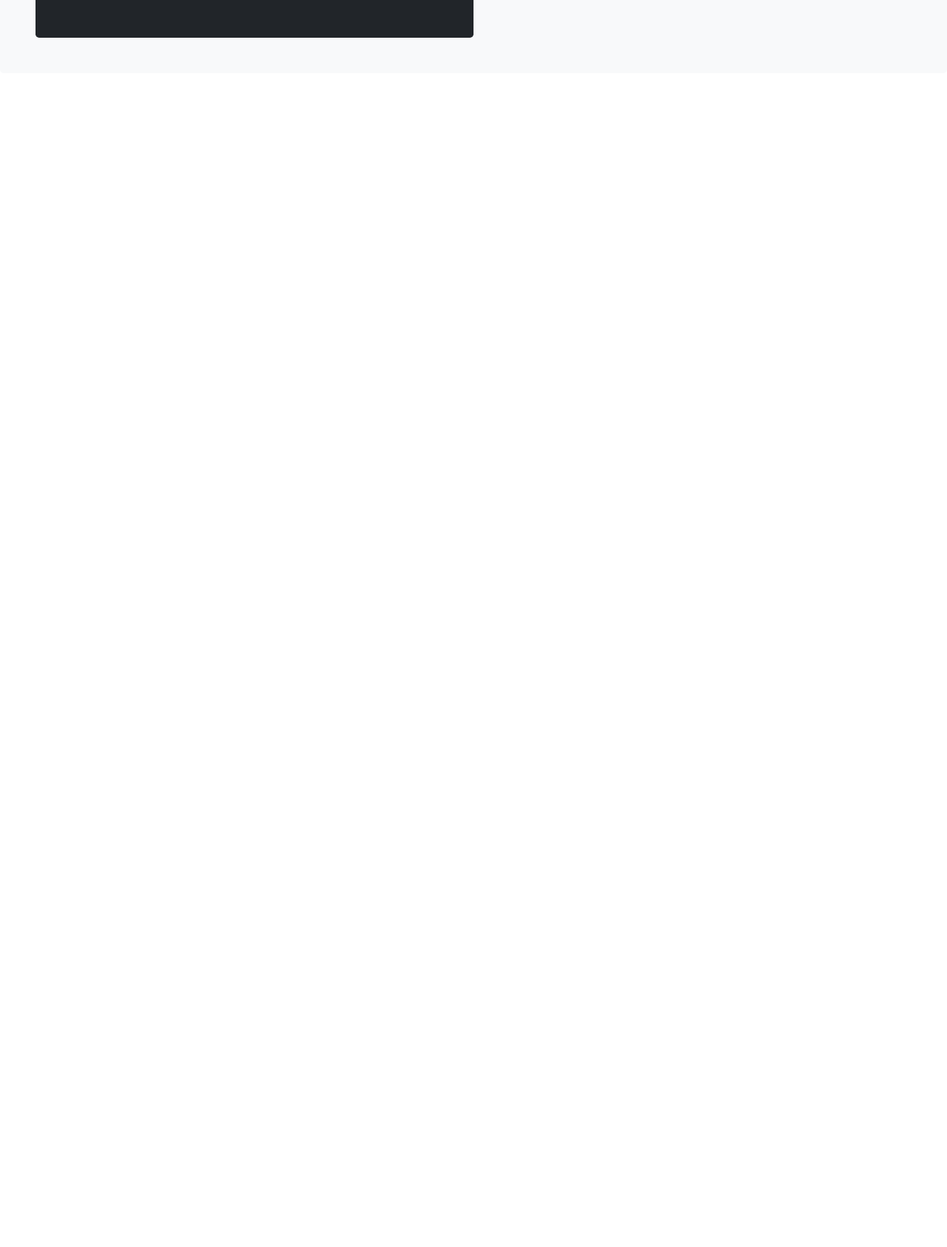
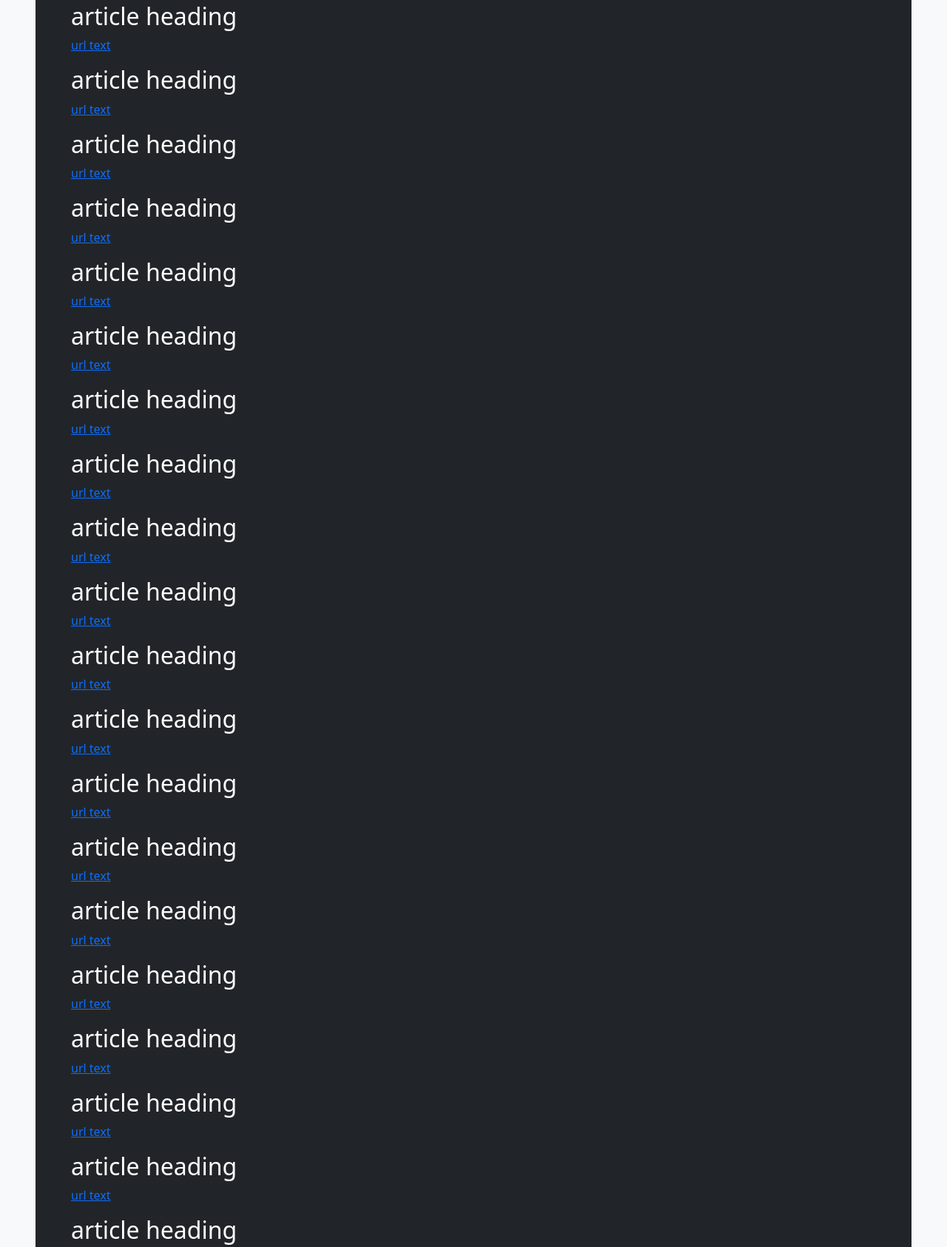
Before and after one commit to sujay000/web-scraper, a website: page temp.html in a window 1280 px wide. Shown: the part 693-2379 px from the top of the page at 74% size. Before the commit the page ends 816 px from the top, so only its background shows below. Drawn offline with nearby package versions, Linux system fonts and the light colour scheme.

Commit message:
implement scrape
 more scrape material and added styles

```diff
--- a/temp.html
+++ b/temp.html
@@ -18,20 +18,41 @@
   </head>
   <body>
 
-    <div class="p-5 mb-4 bg-light rounded-3">
+    <div class="p-5  bg-light rounded-3">
       <div class="container-fluid py-5">
         <h1 class="display-5 fw-bold">Title</h1>
         <p class="col-md-8 fs-4">description Lorem ipsum dolor sit amet.</p>
          <img src="https://images.unsplash.com/photo-1637602893291-6f275261c9b5?ixlib=rb-1.2.1&ixid=MnwxMjA3fDB8MHxlZGl0b3JpYWwtZmVlZHw5fHx8ZW58MHx8fHw%3D&auto=format&fit=crop&w=500&q=60" alt = "img not present"/>
          <img src="https://images.unsplash.com/photo-1633114128814-11fac33f707b?ixlib=rb-1.2.1&ixid=MnwxMjA3fDF8MHxlZGl0b3JpYWwtZmVlZHwxNnx8fGVufDB8fHx8&auto=format&fit=crop&w=500&q=60" alt="favicon not present" />
       </div>
-      <div class="col-md-6">
+      <div class="col">
          <div class="h-100 p-5 text-white bg-dark rounded-3">
            <h2>article heading</h2>
            <p><a href="#">url text</a></p>
+           <h2>article heading</h2>
+           <p><a href="#">url text</a></p><h2>article heading</h2>
+           <p><a href="#">url text</a></p><h2>article heading</h2>
+           <p><a href="#">url text</a></p><h2>article heading</h2>
+           <p><a href="#">url text</a></p><h2>article heading</h2>
+           <p><a href="#">url text</a></p><h2>article heading</h2>
+           <p><a href="#">url text</a></p><h2>article heading</h2>
+           <p><a href="#">url text</a></p><h2>article heading</h2>
+           <p><a href="#">url text</a></p><h2>article heading</h2>
+           <p><a href="#">url text</a></p><h2>article heading</h2>
+           <p><a href="#">url text</a></p><h2>article heading</h2>
+           <p><a href="#">url text</a></p><h2>article heading</h2>
+           <p><a href="#">url text</a></p><h2>article heading</h2>
+           <p><a href="#">url text</a></p><h2>article heading</h2>
+           <p><a href="#">url text</a></p><h2>article heading</h2>
+           <p><a href="#">url text</a></p><h2>article heading</h2>
+           <p><a href="#">url text</a></p><h2>article heading</h2>
+           <p><a href="#">url text</a></p><h2>article heading</h2>
+           <p><a href="#">url text</a></p><h2>article heading</h2>
+           <p><a href="#">url text</a></p><h2>article heading</h2>
+           <p><a href="#">url text</a></p>
          </div>
        </div>
-       <div class="col-md-6">
+
     </div>
     <script src="https://cdn.jsdelivr.net/npm/bootstrap@5.1.3/dist/js/bootstrap.bundle.min.js" integrity="sha384-ka7Sk0Gln4gmtz2MlQnikT1wXgYsOg+OMhuP+IlRH9sENBO0LRn5q+8nbTov4+1p" crossorigin="anonymous"></script>
 
```
Also changed, not shown: app.js (+13 -3 lines).
